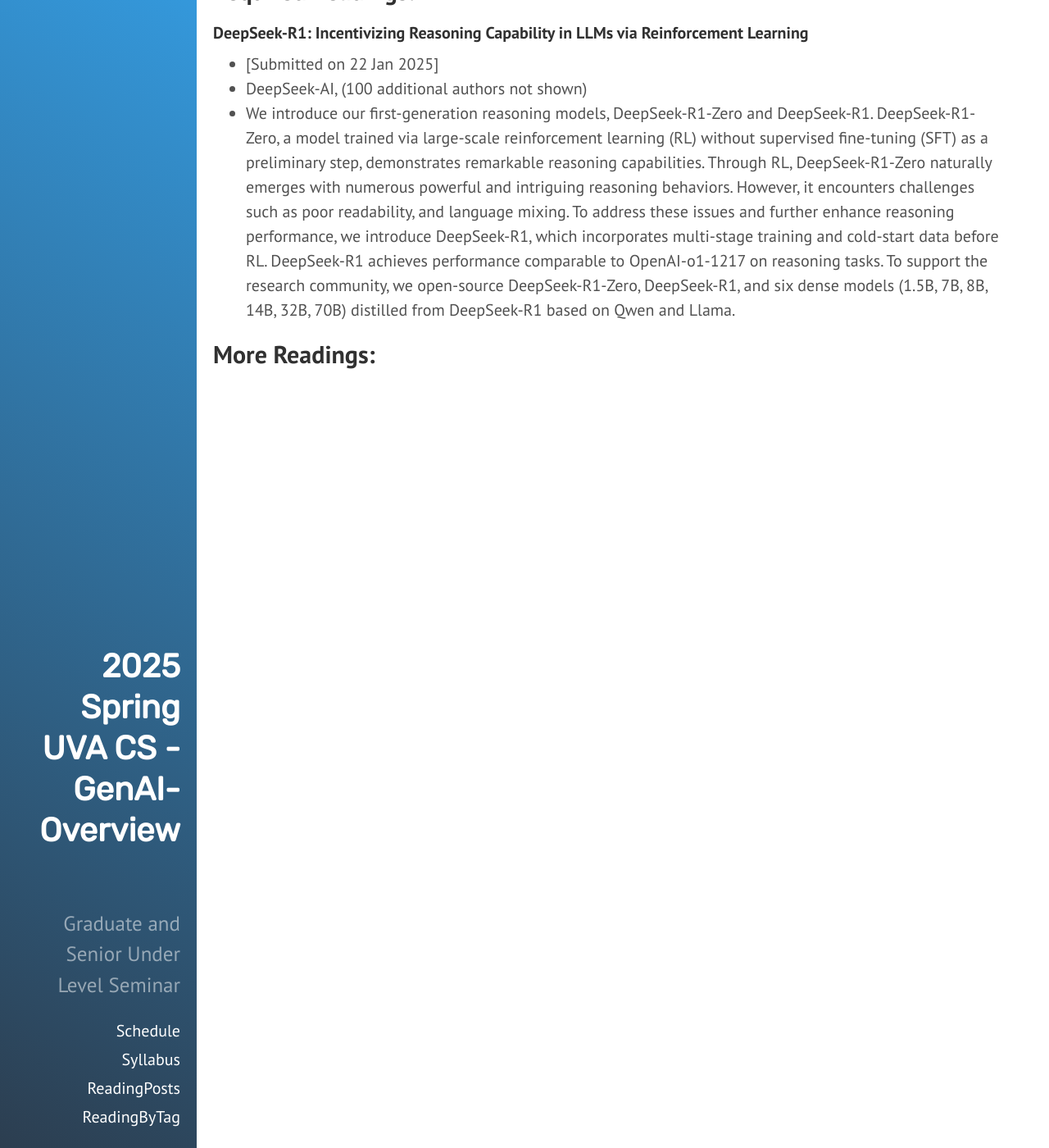
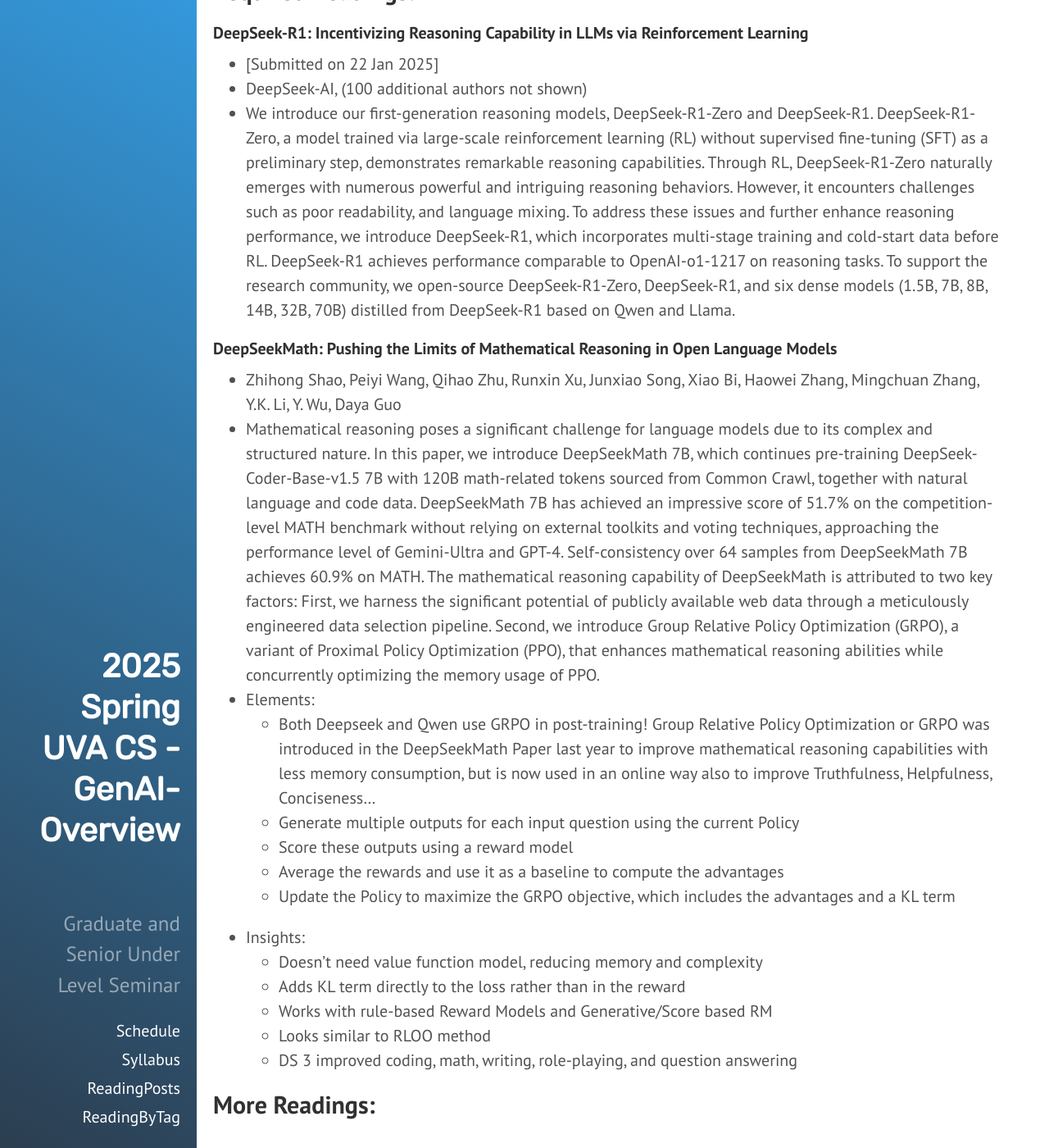
Before and after one commit to qiyanjun/2025sp-GenAI-overview, a Jekyll site: the page built from _contents/S0-L14.md, in a window 1280 px wide and 1400 px high, scrolled down 270 px. Shown: the whole window at 82% size. Built offline with Jekyll 4.4.1, drawn with Linux system fonts in a browser that asks for light colours.

Commit message:
Update S0-L14.md

```diff
--- a/_contents/S0-L14.md
+++ b/_contents/S0-L14.md
@@ -25,7 +25,21 @@
 + We introduce our first-generation reasoning models, DeepSeek-R1-Zero and DeepSeek-R1. DeepSeek-R1-Zero, a model trained via large-scale reinforcement learning (RL) without supervised fine-tuning (SFT) as a preliminary step, demonstrates remarkable reasoning capabilities. Through RL, DeepSeek-R1-Zero naturally emerges with numerous powerful and intriguing reasoning behaviors. However, it encounters challenges such as poor readability, and language mixing. To address these issues and further enhance reasoning performance, we introduce DeepSeek-R1, which incorporates multi-stage training and cold-start data before RL. DeepSeek-R1 achieves performance comparable to OpenAI-o1-1217 on reasoning tasks. To support the research community, we open-source DeepSeek-R1-Zero, DeepSeek-R1, and six dense models (1.5B, 7B, 8B, 14B, 32B, 70B) distilled from DeepSeek-R1 based on Qwen and Llama.
 
 
-
+#### DeepSeekMath: Pushing the Limits of Mathematical Reasoning in Open Language Models
++ Zhihong Shao, Peiyi Wang, Qihao Zhu, Runxin Xu, Junxiao Song, Xiao Bi, Haowei Zhang, Mingchuan Zhang, Y.K. Li, Y. Wu, Daya Guo
++ Mathematical reasoning poses a significant challenge for language models due to its complex and structured nature. In this paper, we introduce DeepSeekMath 7B, which continues pre-training DeepSeek-Coder-Base-v1.5 7B with 120B math-related tokens sourced from Common Crawl, together with natural language and code data. DeepSeekMath 7B has achieved an impressive score of 51.7% on the competition-level MATH benchmark without relying on external toolkits and voting techniques, approaching the performance level of Gemini-Ultra and GPT-4. Self-consistency over 64 samples from DeepSeekMath 7B achieves 60.9% on MATH. The mathematical reasoning capability of DeepSeekMath is attributed to two key factors: First, we harness the significant potential of publicly available web data through a meticulously engineered data selection pipeline. Second, we introduce Group Relative Policy Optimization (GRPO), a variant of Proximal Policy Optimization (PPO), that enhances mathematical reasoning abilities while concurrently optimizing the memory usage of PPO.
++ Elements:
+  - Both Deepseek and Qwen use GRPO in post-training! Group Relative Policy Optimization or GRPO was introduced in the DeepSeekMath Paper last year to improve mathematical reasoning capabilities with less memory consumption, but is now used in an online way also to improve Truthfulness, Helpfulness, Conciseness…
+  - Generate multiple outputs for each input question using the current Policy
+  - Score these outputs using a reward model
+  - Average the rewards and use it as a baseline to compute the advantages
+  - Update the Policy to maximize the GRPO objective, which includes the advantages and a KL term
++ Insights:
+  - Doesn’t need value function model, reducing memory and complexity
+  - Adds KL term directly to the loss rather than in the reward
+  - Works with rule-based Reward Models and Generative/Score based RM
+  - Looks similar to RLOO method
+  - DS 3 improved coding, math, writing, role-playing, and question answering
 
 
 
```
